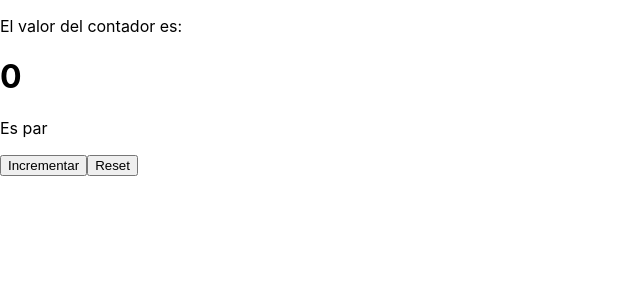
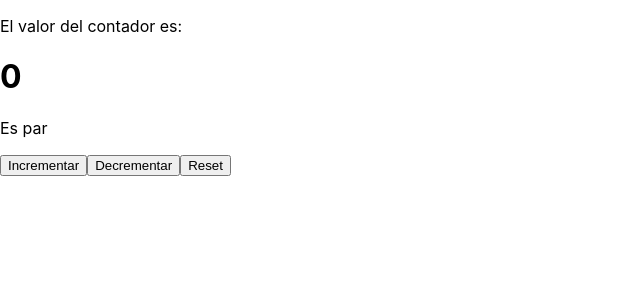
Before and after one commit to SergioRodas/JavaScript-bootcamp, a React (Create React App) app in the folder class-3/: page / in a window 1280 px wide. Shown: the top 300 px of the page, without its empty margins (0-640 px from the left). Built offline with nearby package versions, Linux system fonts and the light colour scheme.

Commit message:
Add decrease handler

```diff
--- a/class-3/src/index.js
+++ b/class-3/src/index.js
@@ -10,6 +10,9 @@ const App = (props) => {
 
   const handleIncreaseCounterClick = () => {
     setCounterValue(counterValue + 1)
+  }
+  const handleDecreaseCounterClick = () => {
+    setCounterValue(counterValue - 1)
   }
 
   const handleResetCounterClick = () => {
@@ -27,6 +30,9 @@ const App = (props) => {
       <button onClick={handleIncreaseCounterClick}>
       Incrementar
       </button>
+      <button onClick={handleDecreaseCounterClick}>
+      Decrementar
+      </button>
       <button onClick={handleResetCounterClick}>
       Reset
       </button>
```
